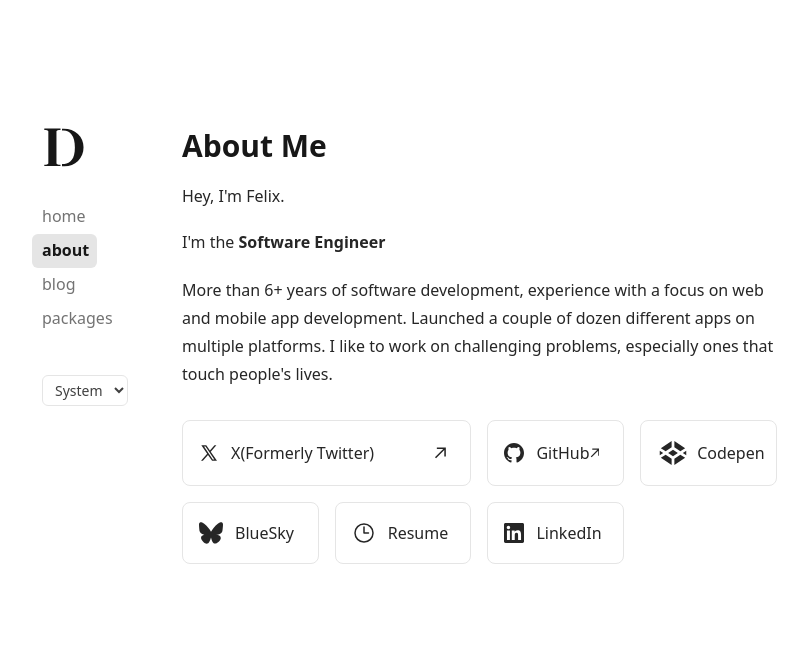
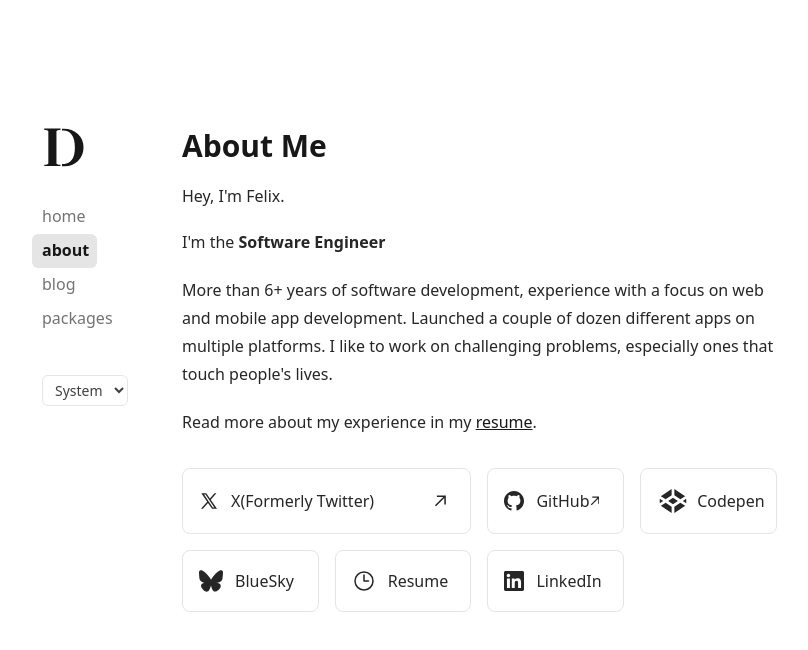
Before and after one commit to felixdusengimana/feldux, a Next.js app: page /about in a window 1280 px wide. Shown: the top 650 px of the page, without its empty margins (160-968 px from the left). Built offline with nearby package versions, Linux system fonts and the light colour scheme.

Commit message:
feat(about): link to the resume page from the intro

```diff
--- a/app/about/page.tsx
+++ b/app/about/page.tsx
@@ -35,6 +35,10 @@ export default function AboutPage() {
           development. Launched a couple of dozen different apps on multiple
           platforms. I like to work on challenging problems, especially ones
           that touch people's lives.
+        </p>
+
+        <p>
+          Read more about my experience in my <a href="/resume">resume</a>.
         </p>
 
         <div className="grid grid-cols-2 md:grid-cols-4 gap-4 mt-8">
```
